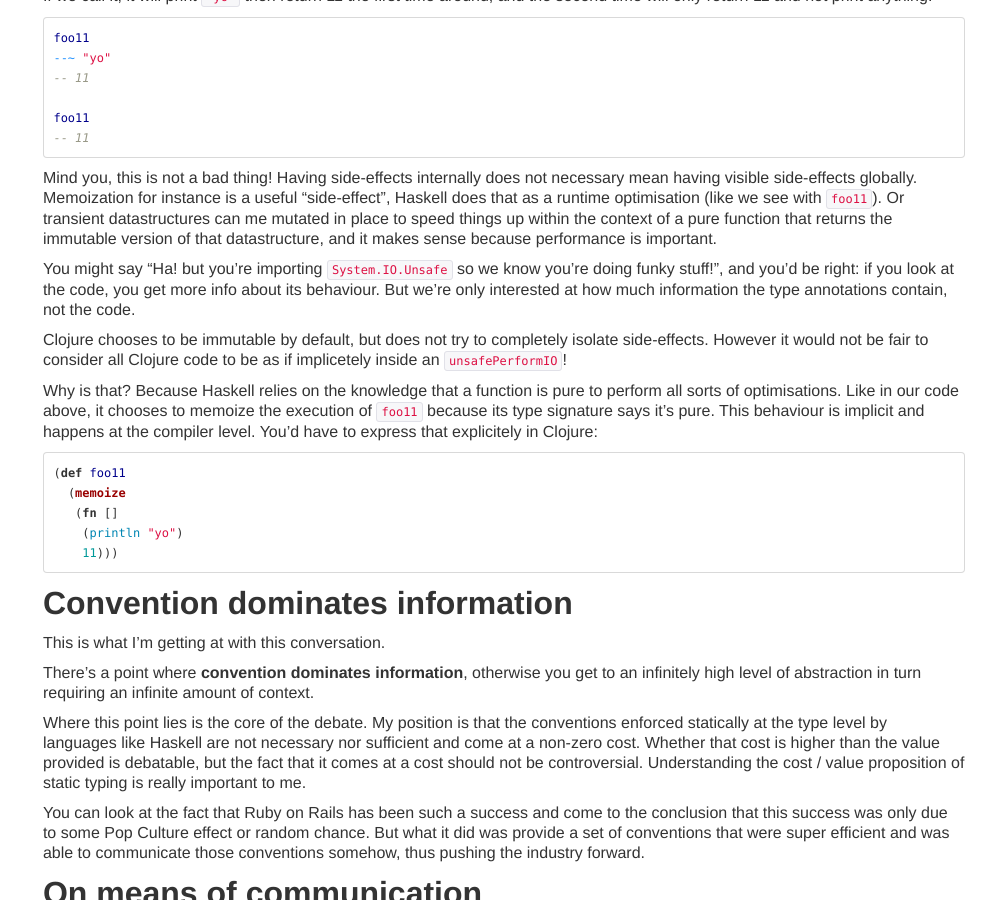
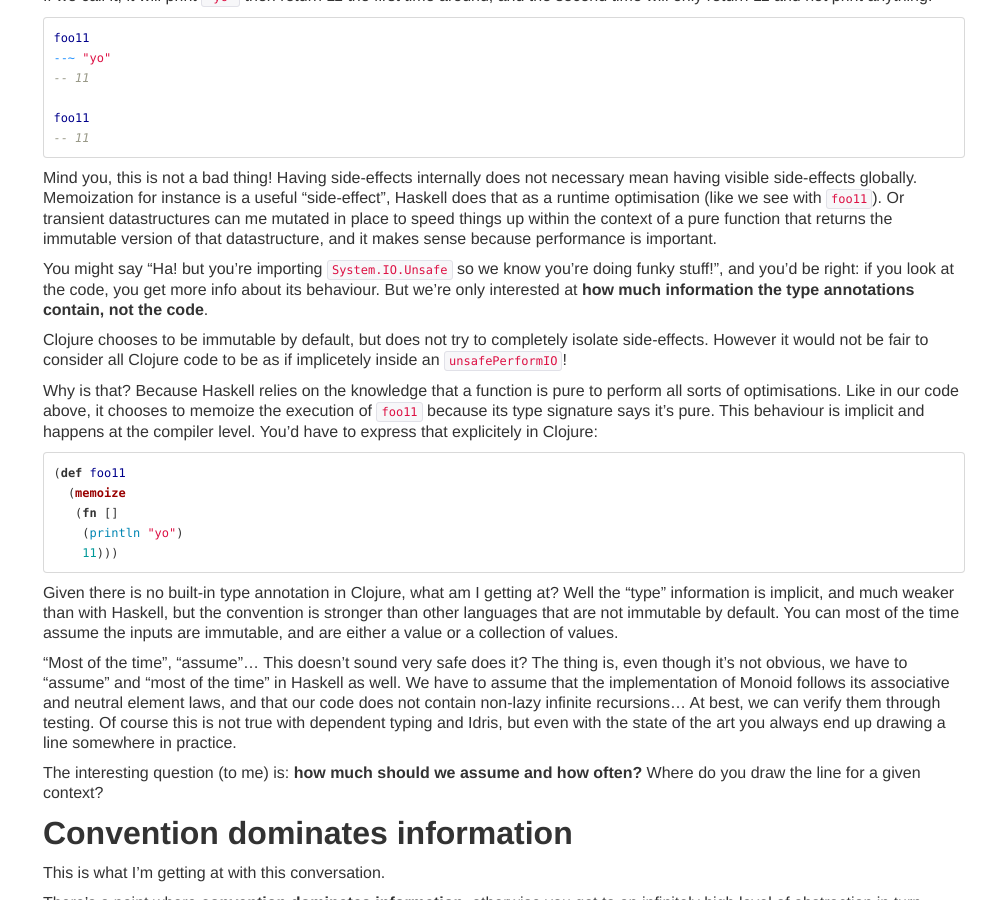
Before and after one commit to ReifyAB/reify.se, a Jekyll site: the page built from _posts/programming/2017-10-29-on-types-and-intent.md, in a window 1280 px wide and 900 px high, scrolled down 3775 px. Shown: the whole window, without its empty margins (295-1280 px from the left). Built offline with Jekyll 4.4.1, drawn with Linux system fonts in a browser that asks for light colours; comment, search, counter and statistics services are not loaded; some of the changed text lies outside the part shown.

Commit message:
More info on Clojure

````diff
--- a/_posts/programming/2017-10-29-on-types-and-intent.md
+++ b/_posts/programming/2017-10-29-on-types-and-intent.md
@@ -273,7 +273,7 @@ datastructure, and it makes sense because performance is important.
 You might say "Ha! but you're importing `System.IO.Unsafe` so we know
 you're doing funky stuff!", and you'd be right: if you look at the
 code, you get more info about its behaviour. But we're only interested
-at how much information the type annotations contain, not the code.
+at **how much information the type annotations contain, not the code**.
 
 Clojure chooses to be immutable by default, but does not try to
 completely isolate side-effects. However it would not be fair to
@@ -293,6 +293,26 @@ at the compiler level. You'd have to express that explicitely in Clojure:
     (println "yo")
     11)))
 ```
+
+Given there is no built-in type annotation in Clojure, what am I
+getting at? Well the "type" information is implicit, and much weaker
+than with Haskell, but the convention is stronger than other languages
+that are not immutable by default. You can most of the time assume the
+inputs are immutable, and are either a value or a collection of
+values.
+
+"Most of the time", "assume"... This doesn't sound very safe does it?
+The thing is, even though it's not obvious, we have to "assume" and
+"most of the time" in Haskell as well. We have to assume that the
+implementation of Monoid follows its associative and neutral element
+laws, and that our code does not contain non-lazy infinite
+recursions... At best, we can verify them through testing. Of course
+this is not true with dependent typing and Idris, but even with the
+state of the art you always end up drawing a line somewhere in
+practice.
+
+The interesting question (to me) is: **how much should we assume and
+how often?** Where do you draw the line for a given context?
 
 # Convention dominates information
 
````
Also changed, not shown: other parts of _posts/programming/2017-10-29-on-types-and-intent.md (+1 -1 lines).
